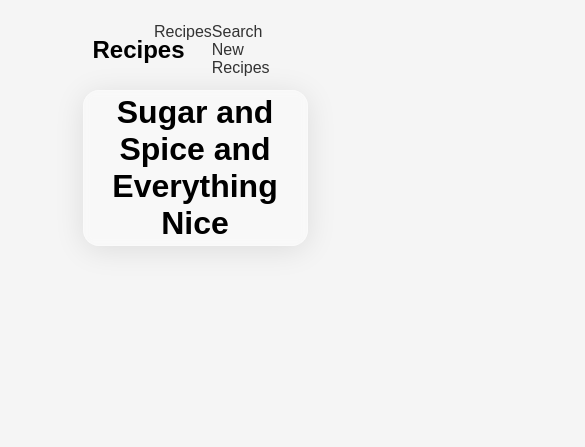
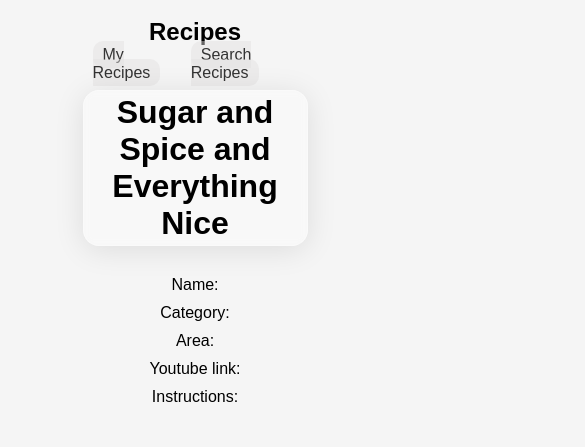
Before and after one commit to OmphileMokhuane/Javascript, a plain HTML site: page RecipeBook/index.html in a window 390 px wide. Shown: the top 447 px of the page, 585 px wide, since content can reach past the window. Drawn offline with Linux system fonts and the light colour scheme; no server answers.

Commit message:
Enhance responsiveness and navigation for RecipeBook; update styles for mobile view and modify navigation links for clarity. Implement search functionality for meals by name.

```diff
--- a/RecipeBook/css/styles.css
+++ b/RecipeBook/css/styles.css
@@ -103,6 +103,7 @@ main {
     height: auto;
     display: flex;
     flex-direction: column;
+    background-repeat: no-repeat;
 }
 
 .random-container{
@@ -124,3 +125,56 @@ main {
 .rand-RecipeDetails p span{
     color: #333333b2;
 }
+
+@media screen and (max-width: 768px){
+    .nav-container{
+        flex-direction: column;
+        align-items: center;
+        justify-content: center;
+    }
+
+    .nav-title{
+        width: 100%;
+        text-align: center;
+    }
+
+    .nav-menu{
+        width: 100%;
+        justify-content: center;
+    }
+
+    .nav-list{
+        width: 100%;
+        justify-content: center;
+        display: flex;
+        gap: 15px;
+    }
+
+    .nav-list li a{
+        padding: 5px 10px;
+        background-color: #e0dddd74;
+        border-radius: 10px;
+    }
+
+    .hero{
+        width: 100%;
+        padding: 10px;
+    }
+
+    .rand-RecipeImg{
+        width: 100%;
+        min-width: 100%;
+    }
+
+    .random-container{
+        flex-direction: column;
+        gap: 10px;
+    }
+
+    .rand-RecipeDetails{
+        width: 100%;
+        align-items: center;
+        justify-content: center;
+    }
+
+}
--- a/RecipeBook/index.html
+++ b/RecipeBook/index.html
@@ -14,8 +14,8 @@
             <h1 class="nav-title">Recipes</h1>
             <nav class="nav-menu">
                 <ul class="nav-list">
-                    <li><a href="/RecipeBook/recipes.html">Recipes</a></li>
-                    <li><a href="/RecipeBook/search-recipe.html" id="search-btn">Search New Recipes</a></li>
+                    <li><a href="/RecipeBook/recipes.html">My Recipes</a></li>
+                    <li><a href="/RecipeBook/search-recipe.html" id="search-btn">Search Recipes</a></li>
                 </ul>
             </nav>
         </header>
--- a/RecipeBook/js/app.js
+++ b/RecipeBook/js/app.js
@@ -1,4 +1,4 @@
-const url = "https://www.themealdb.com/api/json/v1/1/random.php";
+
 const randomMeal = document.getElementById('rand-RecipeImg');
 const randomImg = document.getElementById('rand-RecipeImg');
 
@@ -6,6 +6,9 @@ const searchBtn = document.getElementById('search-btn');
 
 async function getRandomMeal() {
     try {
+        //Link to the API for random meal
+        const url = "https://www.themealdb.com/api/json/v1/1/random.php";
+
         const randomImg = document.getElementById('rand-RecipeImg');
         const foodName = document.getElementById('rand-food-name');
         const foodCategory = document.getElementById('rand-food-category');
@@ -33,6 +36,24 @@ async function getRandomMeal() {
     }
 }
 
+function searchMeal() {
+    const searchInput = document.getElementById('search-input');
+    const searchValue = searchInput.value;
+    console.log(searchValue);
+    getMealByName(searchValue);
+}
+
+async function getMealByName(name) {
+    try{
+        const url = `https://www.themealdb.com/api/json/v1/1/search.php?s=${name}`;
+        const response = await fetch(url);
+        const data = await response.json();
+        console.log(data);
+    }catch(error){
+        console.error("Error fetching meal by name:", error);
+    }
+};
+
 
 function randomImgStyling() {
 
@@ -44,5 +65,6 @@ function randomImgStyling() {
 }
 
 window.addEventListener('DOMContentLoaded', () => {
-    getRandomMeal();
+    //getRandomMeal();
+    getMealByName('chicken');
 });
```
